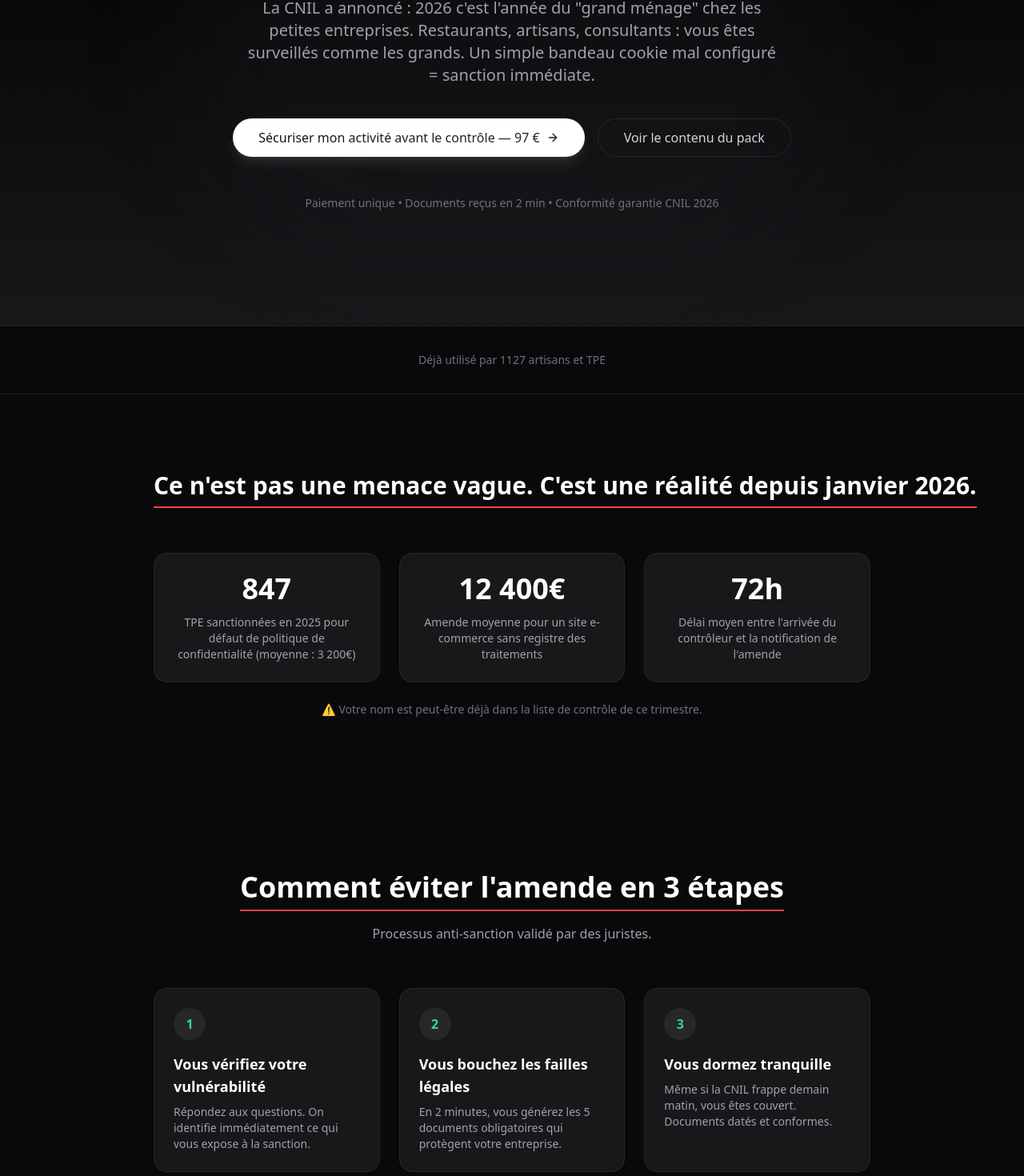
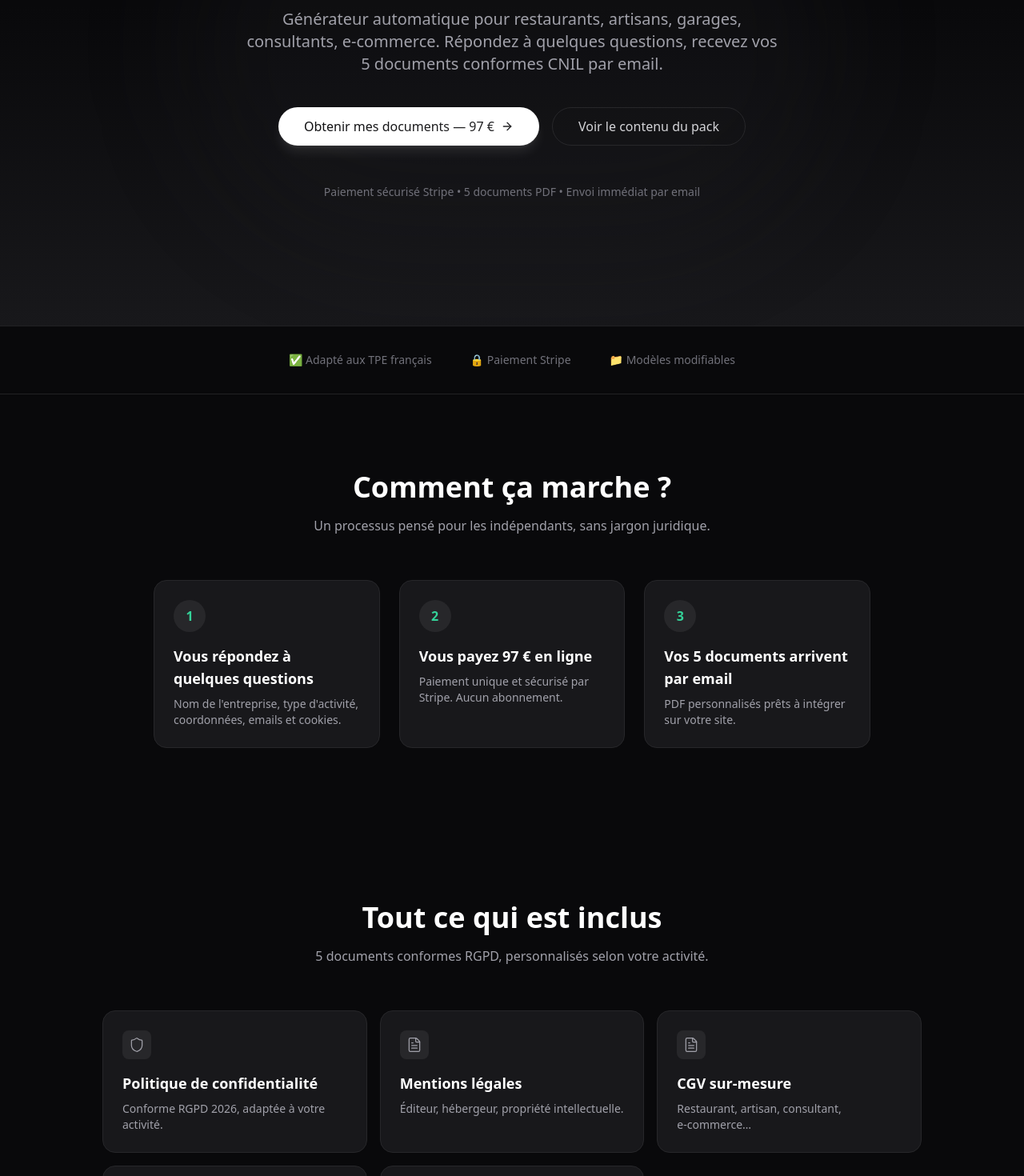
Before and after one commit to pierre6789/rgpdsimple, a React (Vite) app in the folder frontend/: page / in a window 1280 px wide. Shown: the part 393-1863 px from the top of the page at 80% size. Built offline with nearby package versions, Linux system fonts and the light colour scheme.

Commit message:
Landing: copywriting d'origine restauré (ancienne version)

```diff
--- a/frontend/src/App.tsx
+++ b/frontend/src/App.tsx
@@ -195,19 +195,19 @@
             transition={{ duration: 0.6, delay: 0.2 }}
             className="inline-flex items-center gap-2 px-4 py-2 rounded-full bg-zinc-900 border border-zinc-800 mb-8"
           >
-            <span className="w-2 h-2 rounded-full bg-red-500 pulse-glow" />
-            <span className="text-sm text-zinc-400">ALERTE : Contrôles CNIL 2026 • Les TPE ne sont plus épargnés</span>
+            <span className="w-2 h-2 rounded-full bg-emerald-500 pulse-glow" />
+            <span className="text-sm text-zinc-400">Conforme RGPD 2026 • TPE & artisans</span>
           </motion.div>
 
           <h1 className="text-4xl sm:text-5xl lg:text-6xl font-bold tracking-tight text-white mb-6">
             <span className="block overflow-hidden">
               <motion.span className="block" variants={textReveal} initial="hidden" animate="visible" custom={0}>
-                Prêt pour l'amende de la CNIL ?
+                Vos documents RGPD
               </motion.span>
             </span>
             <span className="block overflow-hidden">
               <motion.span className="block text-zinc-500" variants={textReveal} initial="hidden" animate="visible" custom={1}>
-                Vous avez encore 6 heures.
+                prêts en 5 minutes.
               </motion.span>
             </span>
           </h1>
@@ -218,7 +218,7 @@
             transition={{ duration: 0.6, delay: 0.45 }}
             className="text-lg sm:text-xl text-zinc-400 max-w-2xl mx-auto mb-10 leading-relaxed"
           >
-            La CNIL a annoncé : 2026 c'est l'année du "grand ménage" chez les petites entreprises. Restaurants, artisans, consultants : vous êtes surveillés comme les grands. Un simple bandeau cookie mal configuré = sanction immédiate.
+            Générateur automatique pour restaurants, artisans, garages, consultants, e‑commerce. Répondez à quelques questions, recevez vos 5 documents conformes CNIL par email.
           </motion.p>
 
           <motion.div
@@ -231,7 +231,7 @@
               href="#form"
               className="shimmer-btn inline-flex items-center rounded-full bg-white text-zinc-950 hover:bg-zinc-200 px-8 h-12 text-base font-medium shadow-lg shadow-white/10"
             >
-              Sécuriser mon activité avant le contrôle — 97 €
+              Obtenir mes documents — 97 €
               <ArrowRight className="ml-2 w-4 h-4" />
             </a>
             <a
@@ -248,7 +248,7 @@
             transition={{ delay: 0.7 }}
             className="text-sm text-zinc-500"
           >
-            Paiement unique • Documents reçus en 2 min • Conformité garantie CNIL 2026
+            Paiement sécurisé Stripe • 5 documents PDF • Envoi immédiat par email
           </motion.p>
         </div>
       </section>
@@ -256,48 +256,9 @@
       {/* Trust strip */}
       <section className="py-8 border-y border-zinc-800/80">
         <div className="max-w-4xl mx-auto px-4 flex flex-wrap items-center justify-center gap-8 sm:gap-12 text-sm text-zinc-500">
-          <span className="flex items-center gap-2">Déjà utilisé par 1127 artisans et TPE</span>
-        </div>
-      </section>
-
-      {/* Stats urgence */}
-      <section className="py-24 px-4">
-        <div className="max-w-4xl mx-auto">
-          <motion.h2
-            initial={{ opacity: 0, y: 20 }}
-            whileInView={{ opacity: 1, y: 0 }}
-            viewport={{ once: true }}
-            className="text-xl sm:text-2xl md:text-3xl font-bold text-white mb-14 text-center"
-          >
-            <span className="inline-block border-b-2 border-red-500 pb-2 whitespace-nowrap">Ce n'est pas une menace vague. C'est une réalité depuis janvier 2026.</span>
-          </motion.h2>
-          <div className="grid grid-cols-1 md:grid-cols-3 gap-6">
-            {[
-              { num: '847', desc: 'TPE sanctionnées en 2025 pour défaut de politique de confidentialité (moyenne : 3 200€)' },
-              { num: '12 400€', desc: 'Amende moyenne pour un site e-commerce sans registre des traitements' },
-              { num: '72h', desc: 'Délai moyen entre l\'arrivée du contrôleur et la notification de l\'amende' },
-            ].map((stat, i) => (
-              <motion.div
-                key={stat.num}
-                initial={{ opacity: 0, y: 24 }}
-                whileInView={{ opacity: 1, y: 0 }}
-                viewport={{ once: true }}
-                transition={{ duration: 0.5, delay: i * 0.1 }}
-                className="p-6 rounded-2xl bg-zinc-900 border border-zinc-800 hover:border-zinc-600 transition-colors text-center"
-              >
-                <div className="text-3xl sm:text-4xl font-bold text-white mb-3">{stat.num}</div>
-                <p className="text-sm text-zinc-400">{stat.desc}</p>
-              </motion.div>
-            ))}
-          </div>
-          <motion.p
-            initial={{ opacity: 0 }}
-            whileInView={{ opacity: 1 }}
-            viewport={{ once: true }}
-            className="text-center text-sm text-zinc-500 mt-6"
-          >
-            ⚠️ Votre nom est peut-être déjà dans la liste de contrôle de ce trimestre.
-          </motion.p>
+          <span className="flex items-center gap-2">✅ Adapté aux TPE français</span>
+          <span className="flex items-center gap-2">🔒 Paiement Stripe</span>
+          <span className="flex items-center gap-2">📁 Modèles modifiables</span>
         </div>
       </section>
 
@@ -309,17 +270,17 @@
             animate={howInView ? { opacity: 1, y: 0 } : {}}
             className="text-center mb-14"
           >
-            <h2 className="text-3xl sm:text-4xl font-bold text-white mb-4"><span className="inline-block border-b-2 border-red-500 pb-2">Comment éviter l'amende en 3 étapes</span></h2>
+            <h2 className="text-3xl sm:text-4xl font-bold text-white mb-4">Comment ça marche ?</h2>
             <p className="text-zinc-400 max-w-xl mx-auto">
-              Processus anti-sanction validé par des juristes.
+              Un processus pensé pour les indépendants, sans jargon juridique.
             </p>
           </motion.div>
 
           <div className="grid grid-cols-1 md:grid-cols-3 gap-6">
             {[
-              { num: '1', title: 'Vous vérifiez votre vulnérabilité', desc: 'Répondez aux questions. On identifie immédiatement ce qui vous expose à la sanction.' },
-              { num: '2', title: 'Vous bouchez les failles légales', desc: 'En 2 minutes, vous générez les 5 documents obligatoires qui protègent votre entreprise.' },
-              { num: '3', title: 'Vous dormez tranquille', desc: 'Même si la CNIL frappe demain matin, vous êtes couvert. Documents datés et conformes.' },
+              { num: '1', title: 'Vous répondez à quelques questions', desc: 'Nom de l\'entreprise, type d\'activité, coordonnées, emails et cookies.' },
+              { num: '2', title: 'Vous payez 97 € en ligne', desc: 'Paiement unique et sécurisé par Stripe. Aucun abonnement.' },
+              { num: '3', title: 'Vos 5 documents arrivent par email', desc: 'PDF personnalisés prêts à intégrer sur votre site.' },
             ].map((step, i) => (
               <motion.div
                 key={step.num}
@@ -345,11 +306,9 @@
             animate={packInView ? { opacity: 1, y: 0 } : {}}
             className="text-center mb-14"
           >
-            <h2 className="text-3xl sm:text-4xl font-bold text-white mb-4"><span className="inline-block border-b-2 border-red-500 pb-2">Votre bouclier anti-amende</span></h2>
+            <h2 className="text-3xl sm:text-4xl font-bold text-white mb-4">Tout ce qui est inclus</h2>
             <p className="text-zinc-400 max-w-xl mx-auto">
-              Les 5 documents que la CNIL exige impérativement.
-            <br />
-            Manquez-en un seul = sanction.
+              5 documents conformes RGPD, personnalisés selon votre activité.
             </p>
           </motion.div>
 
@@ -360,11 +319,11 @@
             className="grid grid-cols-1 md:grid-cols-2 lg:grid-cols-3 gap-4"
           >
             {[
-              { icon: Shield, title: 'Politique de confidentialité', desc: 'Conforme mise à jour CNIL Mai 2026' },
-              { icon: FileText, title: 'Mentions légales', desc: 'Tous les champs obligatoires inclus' },
-              { icon: FileText, title: 'CGV sur-mesure', desc: 'Adapté restaurant, artisan, e-commerce ou consultant' },
-              { icon: FileText, title: 'Registre des traitements', desc: 'Tableau exact tel que publié par la CNIL' },
-              { icon: Cookie, title: 'Bandeau cookies', desc: 'Code HTML prêt à copier coller 1 clic' },
+              { icon: Shield, title: 'Politique de confidentialité', desc: 'Conforme RGPD 2026, adaptée à votre activité.' },
+              { icon: FileText, title: 'Mentions légales', desc: 'Éditeur, hébergeur, propriété intellectuelle.' },
+              { icon: FileText, title: 'CGV sur-mesure', desc: 'Restaurant, artisan, consultant, e‑commerce…' },
+              { icon: FileText, title: 'Registre des traitements', desc: 'Tableau CNIL des traitements de données.' },
+              { icon: Cookie, title: 'Bandeau cookies', desc: 'Code HTML prêt à copier-coller sur votre site.' },
             ].map((item, i) => (
               <motion.div
                 key={item.title}
@@ -394,8 +353,8 @@
             className="relative p-6 sm:p-8 rounded-2xl bg-zinc-900 border border-zinc-700"
           >
             <div className="text-center mb-6">
-              <h2 className="text-2xl font-bold text-white mb-2">Mettre mon activité en règle</h2>
-              <p className="text-zinc-400 text-sm">Remplissez ce formulaire une seule fois: ~ 2 minutes.</p>
+              <h2 className="text-2xl font-bold text-white mb-2">Démarrer votre pack RGPD</h2>
+              <p className="text-zinc-400 text-sm">2 minutes pour sécuriser votre activité.</p>
             </div>
 
             <form onSubmit={handleSubmit} className="space-y-4">
@@ -506,7 +465,7 @@
                 disabled={loading}
                 className="shimmer-btn w-full rounded-full bg-white text-zinc-950 hover:bg-zinc-200 py-3.5 px-6 text-base font-medium disabled:opacity-60 disabled:cursor-not-allowed"
               >
-                {loading ? 'Redirection…' : 'Valider et recevoir mes documents'}
+                {loading ? 'Redirection…' : 'Payer 97 € et générer mes documents'}
               </button>
             </form>
             <p className="mt-3 text-center text-xs text-zinc-500">Paiement sécurisé par Stripe. Envoi automatique des 5 PDF par email.</p>
@@ -523,32 +482,18 @@
           className="max-w-3xl mx-auto text-center"
         >
           <h2 className="text-3xl sm:text-4xl lg:text-5xl font-bold text-white mb-6 tracking-tight">
-            <span className="inline-block border-b-2 border-red-500 pb-2">
-              Le contrôle ne prévient pas.
-              <br />
-              Il frappe à 9h du matin avec un constat à 4 000€.
-            </span>
+            Prêt à être en règle ?
           </h2>
-          <p className="text-lg text-zinc-400 mb-4">Vous avez deux options :</p>
-          <div className="flex flex-col sm:flex-row gap-4 mb-10 text-left">
-            <div className="flex-1 rounded-xl bg-zinc-900/80 border border-zinc-700 px-5 py-4">
-              <span className="text-xs font-semibold uppercase tracking-wider text-zinc-500">Option 1</span>
-              <p className="text-zinc-300 mt-1">Vous attendez. Vous espérez passer entre les mailles.</p>
-              <p className="text-sm text-zinc-500 mt-2">Statistiques : 1 TPE sur 3 contrôlée en 2026 sera sanctionnée.</p>
-            </div>
-            <div className="flex-1 rounded-xl bg-zinc-800/80 border border-zinc-600 px-5 py-4">
-              <span className="text-xs font-semibold uppercase tracking-wider text-emerald-400/90">Option 2</span>
-              <p className="text-zinc-300 mt-1">Vous réglez ça maintenant pour 97€ et vous oubliez ce cauchemar.</p>
-            </div>
-          </div>
+          <p className="text-lg text-zinc-400 mb-10">
+            Rejoignez les TPE et artisans qui ont sécurisé leur conformité RGPD en quelques minutes.
+          </p>
           <a
             href="#form"
             className="shimmer-btn inline-flex items-center rounded-full bg-white text-zinc-950 hover:bg-zinc-200 px-8 h-14 text-base font-medium shadow-lg shadow-white/20"
           >
-            OUI, je veux être conforme avant demain
+            Obtenir mes documents — 97 €
             <ArrowRight className="ml-2 w-5 h-5" />
           </a>
-          <p className="mt-4 text-sm text-zinc-500">⏰ Tarif protection valable aujourd'hui uniquement</p>
         </motion.div>
       </section>
 
@@ -558,7 +503,6 @@
           <h2 className="text-2xl font-bold text-white mb-8 text-center">Questions fréquentes</h2>
           <div className="space-y-4">
             {[
-              { q: "J'ai déjà un site depuis 2 ans sans problème, pourquoi risquerais-je quelque chose maintenant ?", a: "La CNIL a changé de stratégie début 2025. Avant, ils contrôlaient surtout les grandes entreprises. Depuis la directive \"TPE & Compliance\" de janvier 2025, les petits indépendants représentent 60% des contrôles. Pourquoi ? Parce que les sanctions sont plus rapides à émettre et les recours plus rares. Ne vous fiez pas au passé." },
               { q: 'Ces documents suffisent-ils pour être conforme au RGPD ?', a: 'Ils couvrent les éléments attendus pour une TPE/artisan (information des personnes, mentions obligatoires, registre, cookies). Pour des cas très spécifiques, un accompagnement juridique reste recommandé.' },
               { q: "Que se passe-t-il après le paiement ?", a: "Vos documents sont générés automatiquement à partir de vos réponses puis envoyés par email à l'adresse indiquée." },
               { q: "Puis-je modifier les modèles ensuite ?", a: "Oui. Les modèles sont fournis en PDF ; vous pouvez les adapter ou faire relire par un juriste." },
```
